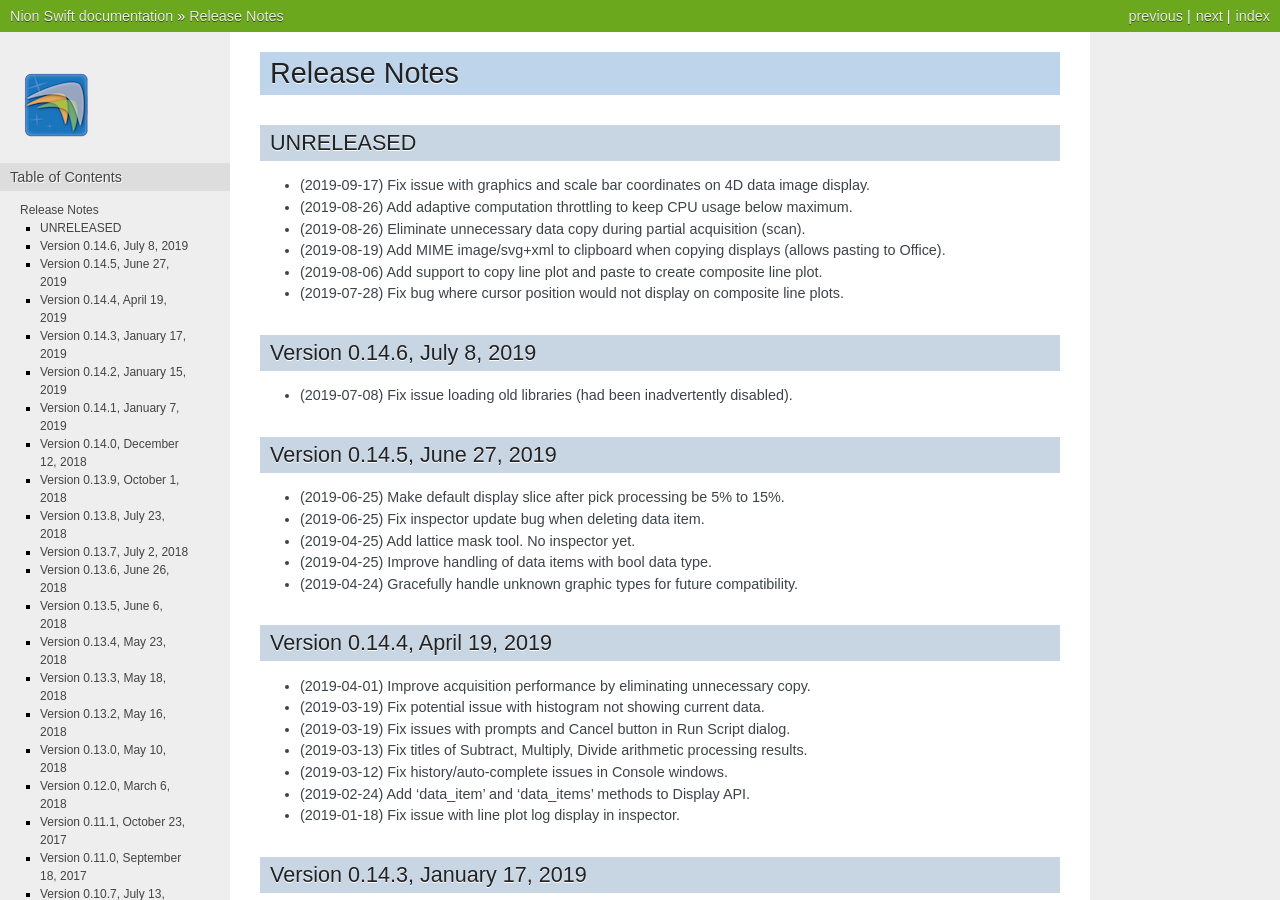
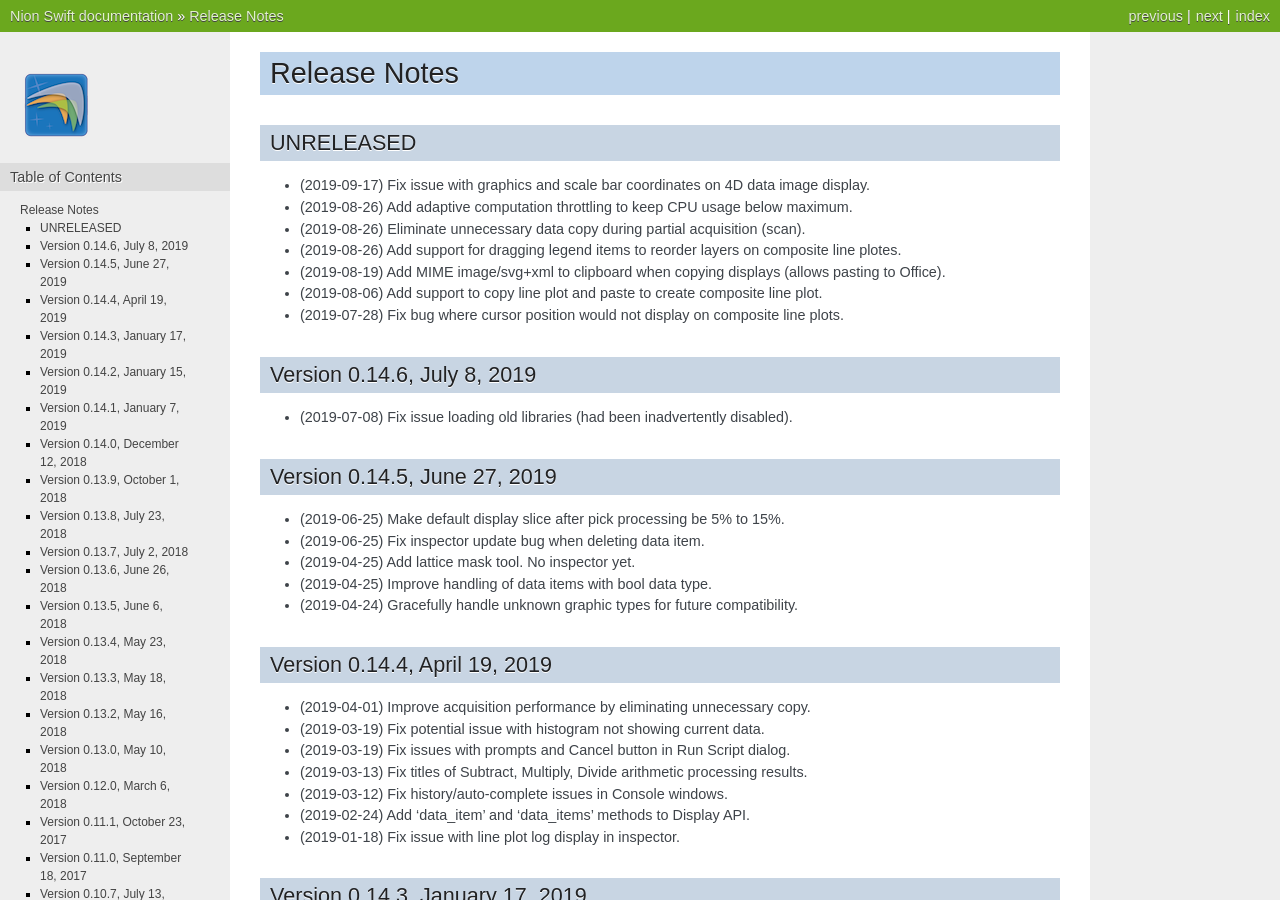
Before and after one commit to nion-software/nionswift, a Sphinx documentation site: the page built from docs/release_notes.rst, in a window 1280 px wide and 900 px high. Built offline with Sphinx 7.4.7, drawn with Linux system fonts in a browser that asks for light colours.

Commit message:
Update release notes with legend controls

```diff
--- a/docs/release_notes.rst
+++ b/docs/release_notes.rst
@@ -8,6 +8,7 @@ UNRELEASED
 * (2019-09-17) Fix issue with graphics and scale bar coordinates on 4D data image display.
 * (2019-08-26) Add adaptive computation throttling to keep CPU usage below maximum.
 * (2019-08-26) Eliminate unnecessary data copy during partial acquisition (scan).
+* (2019-08-26) Add support for dragging legend items to reorder layers on composite line plotes.
 * (2019-08-19) Add MIME image/svg+xml to clipboard when copying displays (allows pasting to Office).
 * (2019-08-06) Add support to copy line plot and paste to create composite line plot.
 * (2019-07-28) Fix bug where cursor position would not display on composite line plots.
```
